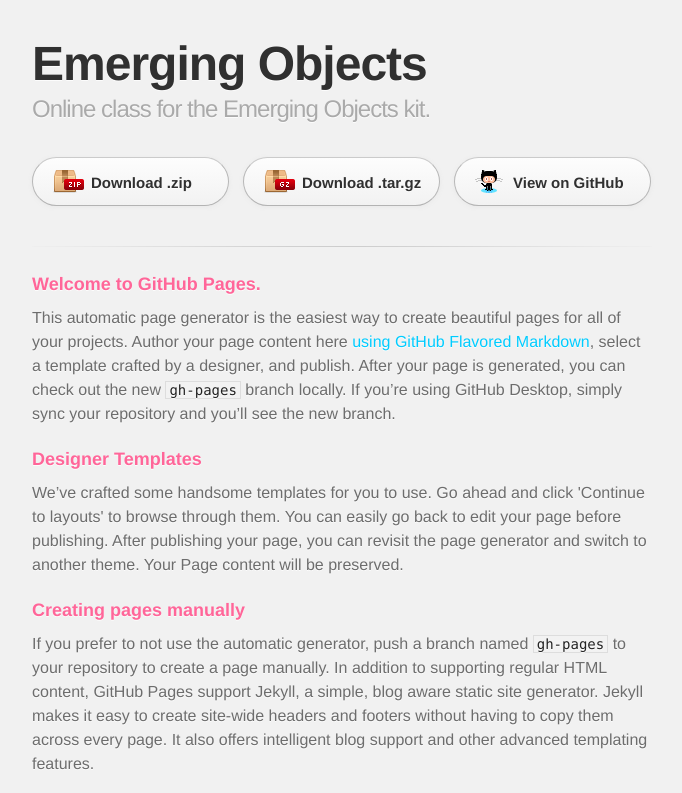
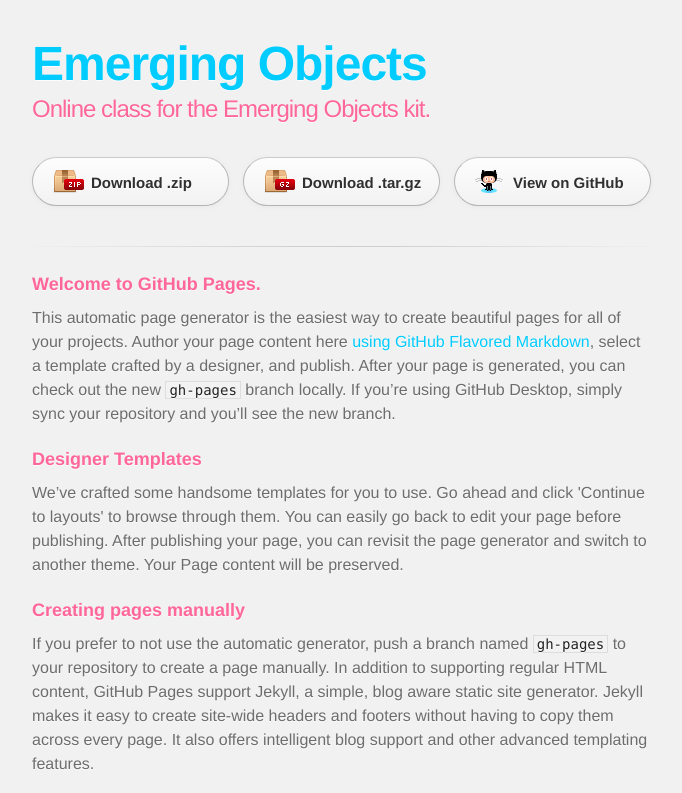
Before and after one commit to sparklelabs/Emergant-Objects, a plain HTML site: page index.html in a window 1280 px wide. Shown: the top 793 px of the page, without its empty margins (298-980 px from the left). Drawn offline with Linux system fonts and the light colour scheme; a web font is replaced by a local one.

Commit message:
Update stylesheet.css

```diff
--- a/stylesheets/stylesheet.css
+++ b/stylesheets/stylesheet.css
@@ -72,7 +72,7 @@ header h1 {
   font-family: 'Helvetica Neue', Helvetica, Arial, serif;
   font-size: 48px; font-weight: 900;
   line-height: 1.2;
-  color: #303030;
+  color: #00ccff;
   letter-spacing: -1px;
 }
 
@@ -80,7 +80,7 @@ header h2 {
   font-size: 24px;
   font-weight: normal;
   line-height: 1.3;
-  color: #aaa;
+  color: #ff6699;
   letter-spacing: -1px;
 }
 
```
